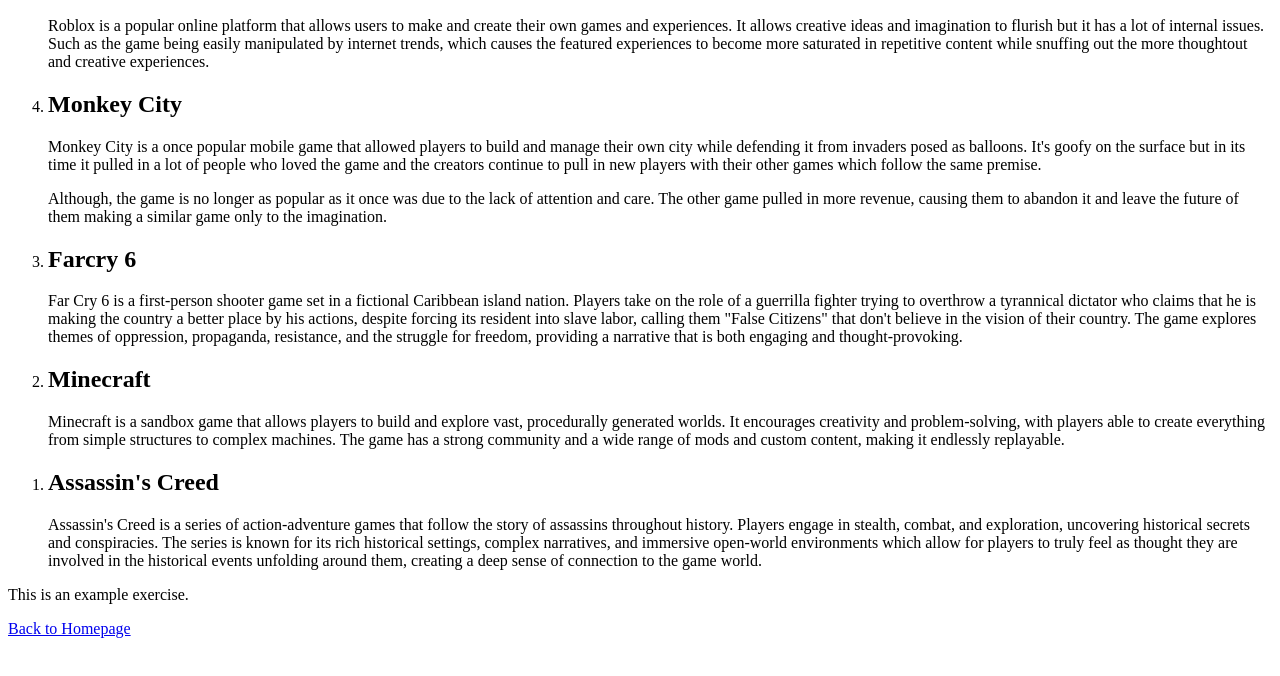
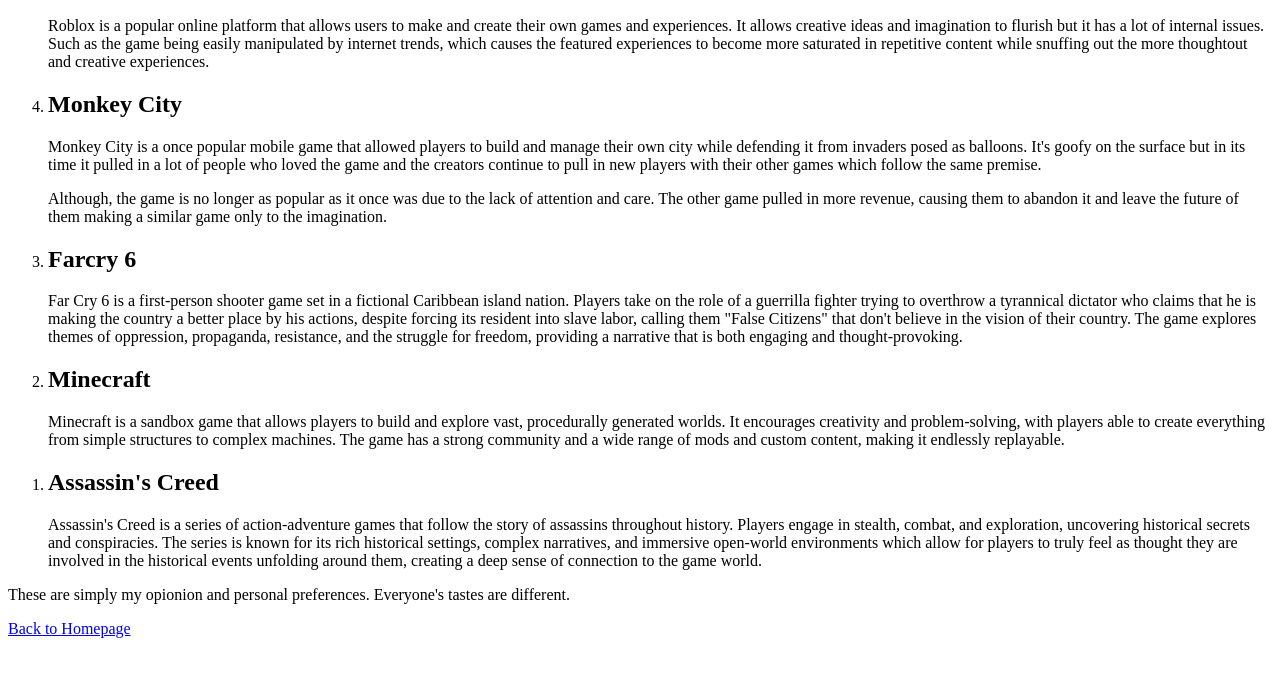
Before and after one commit to coreylocke2-cyber/CL_Portfolio, a plain HTML site: page assignment-01/index.html in a window 1280 px wide. Shown: the part 110-786 px from the top of the page. Drawn offline with Linux system fonts and the light colour scheme.

Commit message:
Added a footer and removed the previous example exercise.

```diff
--- a/assignment-01/index.html
+++ b/assignment-01/index.html
@@ -35,7 +35,10 @@
             </p>
             </li>
         </ol>
-        <p>This is an example exercise.</p>
+        <footer>
+            <p>These are simply my opionion and personal preferences. Everyone's tastes are different.</p>
+        </footer>
+
         <a href="../index.html">Back to Homepage</a>
     </body>
 </html>
```
